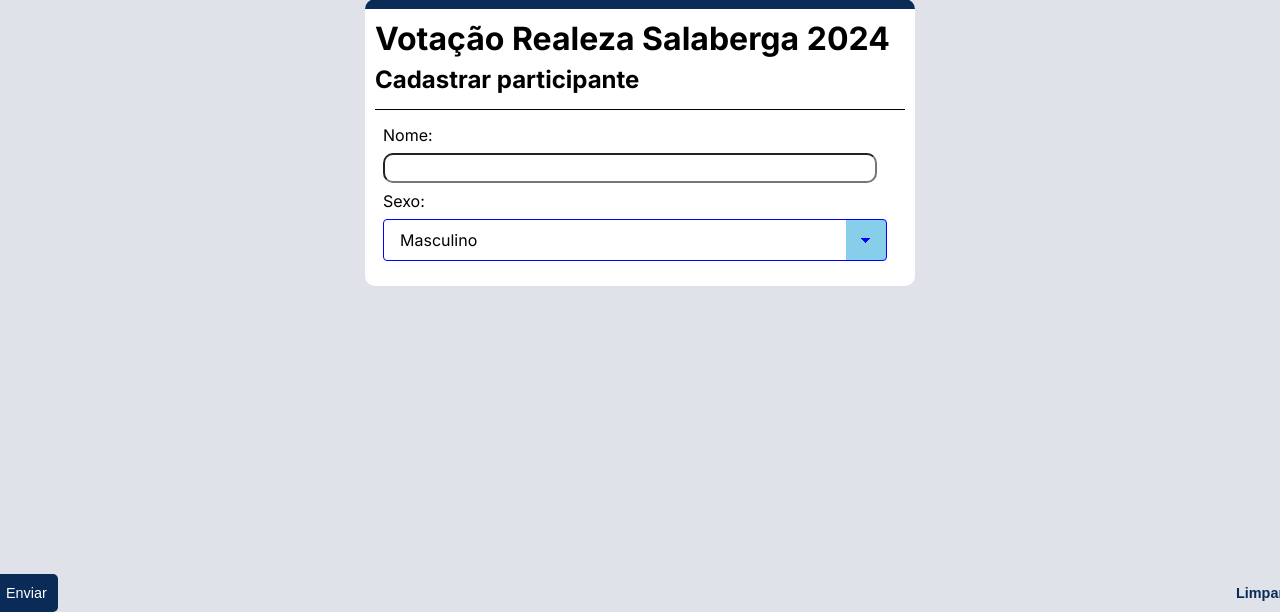
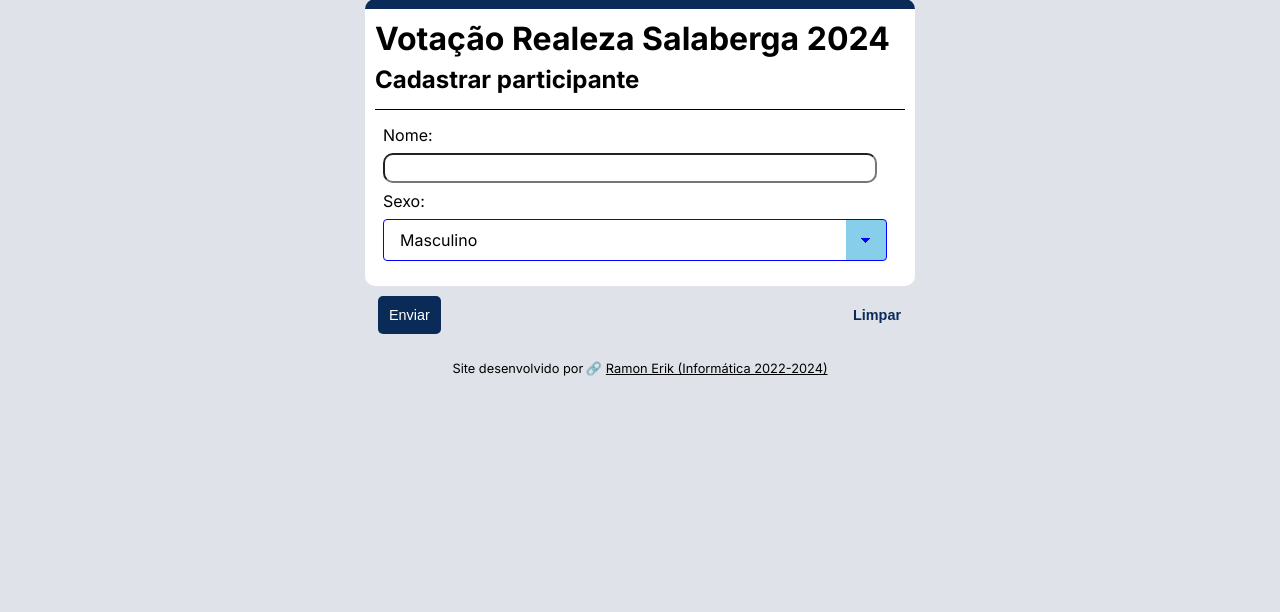
Before and after one commit to Ramon-Erik/realeza-eeep, a PHP site: page /cadastrar.php in a window 1280 px wide. Shown: the part 246-858 px from the top of the page. After the commit the page ends 622 px from the top, so only its background shows below. Run offline with PHP 8.4, Linux system fonts and the light colour scheme.

Commit message:
footer e btns

```diff
--- a/view/cadastrar.php
+++ b/view/cadastrar.php
@@ -37,13 +37,18 @@
                     </select>
                 </div>
                 <div class="campo">
-                    <div class="area-btn">
-                        <input type="submit" name="btnCad" value="Enviar" class="btn enviar">
-                        <input type="reset" value="Limpar" class="btn limpar">
+                    <div class="linha btns">
+                        <div class="area-btn">
+                            <input type="submit" name="btnCad" value="Enviar" class="btn enviar">
+                            <input type="reset" value="Limpar" class="btn limpar">
+                        </div>
                     </div>
                 </div>
             </div>
         </form>
     </main>
+    <footer>
+        <p>Site desenvolvido por <a href="https://instagram.com/29erik_" target="_blank" rel="noopener noreferrer">Ramon Erik (Informática 2022-2024)</a></p>
+    </footer>
 </body>
 </html>
```
